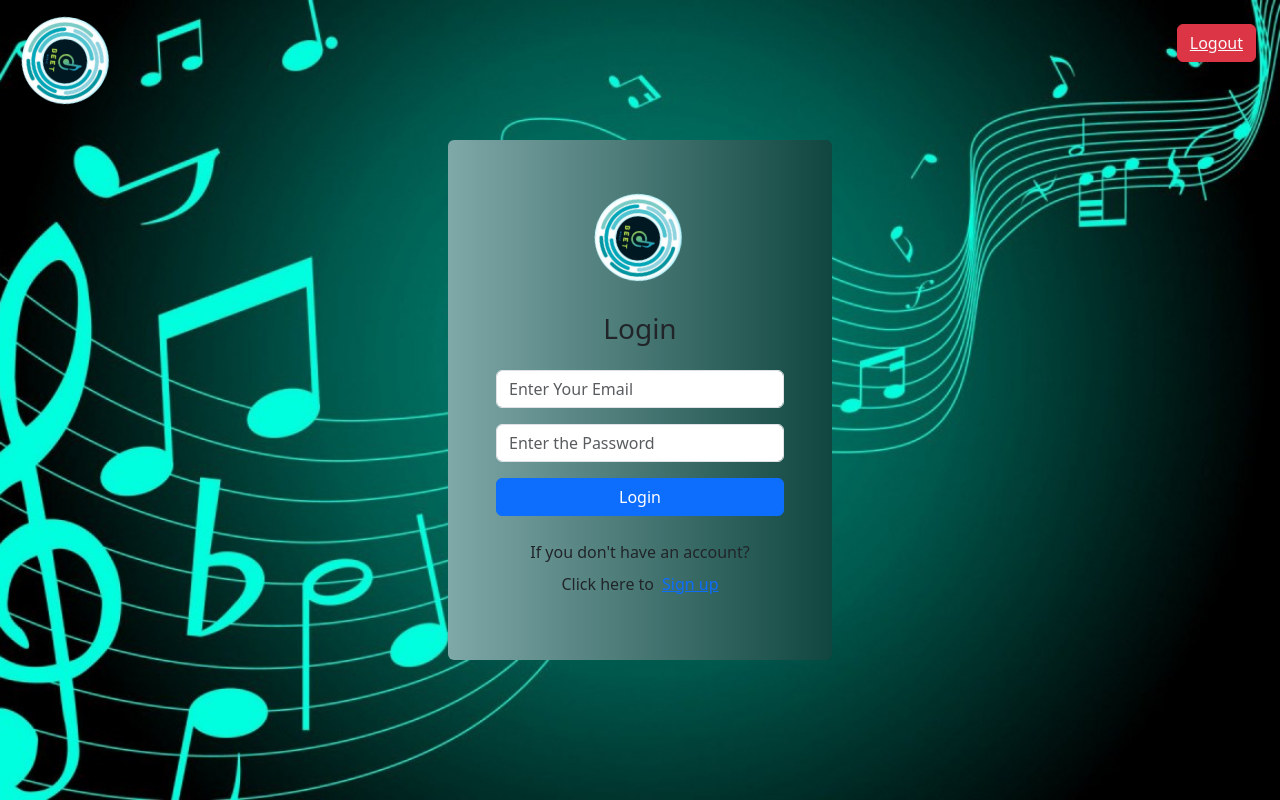
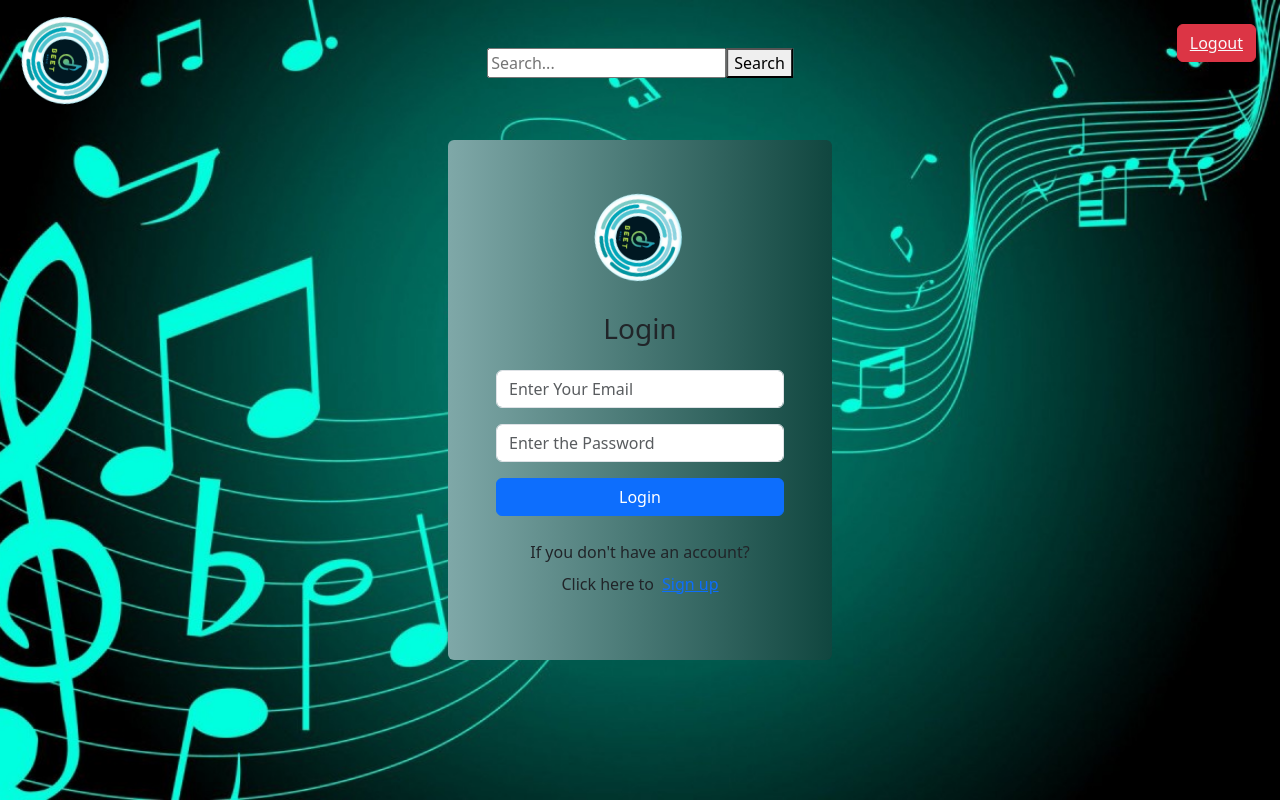
Before and after one commit to SupunJayaweera/Music_App_CRUD, a React (Create React App) app in the folder frontend1/: page /login in a window 1280 px wide. Built offline with nearby package versions, Linux system fonts and the light colour scheme.

Commit message:
Added the search bar

```diff
--- a/frontend1/src/components/App.js
+++ b/frontend1/src/components/App.js
@@ -8,22 +8,30 @@ import { BrowserRouter, Routes, Route, Link } from "react-router-dom";
 import RequireAuth from "./RequireAuth";
 import SignupPage from "../pages/SignupPage";
 import LogoutPage from "../pages/LogoutPage";
-
+import Search from './Search';
 
 
 
 function App() {
   return (
     <div className="App ">
+       <div className="position-absolute
+        top-0 start-50 translate-middle-x
+        p-5">
+      <Search />
+      {/* Other components and content */}
+    </div>
       <BrowserRouter>
         <div className="position-absolute
         top-0 start-0 p-1">
           <button className="btn">
             <Link className="link-dark" to="/">
               <img className="App-logo mb-4 "
-               style={{ width: "100px", height: "100px", float: "left" }}
+               style={{ width: "100px", height: "100px",
+                float: "left" }}
                src={logo} alt="logo" />
             </Link>
+
           </button>
         </div>
 
--- /dev/null
+++ b/frontend1/src/components/Search.js
@@ -0,0 +1,83 @@
+import React, { useState } from "react";
+import axios from "axios";
+
+function Search() {
+  const [searchQuery, setSearchQuery] = useState("");
+  const [searchResults, setSearchResults] = useState([]);
+  const [suggestions, setSuggestions] = useState([]); // Added state for suggestions
+
+  const handleSearch = async () => {
+    if (!searchQuery.trim()) {
+      return;
+    }
+
+    try {
+      const response = await axios.get(`search?query=${searchQuery}`);
+      setSearchResults(response.data);
+    } catch (error) {
+      console.error("Error searching:", error);
+    }
+  };
+
+  const handleSuggestionClick = (suggestion) => {
+    setSearchQuery(suggestion.name);
+    handleSearch();
+  };
+
+  // Implement auto-suggestions logic here
+  const handleAutoSuggestions = async (inputValue) => {
+    // Add your code to fetch and set suggestions based on inputValue
+    // For example, you can fetch suggestions from your backend or filter searchResults
+    const filteredSuggestions = searchResults.filter((result) =>
+      result.name.toLowerCase().includes(inputValue.toLowerCase())
+    );
+
+    setSuggestions(filteredSuggestions);
+  };
+
+  return (
+    <div>
+      <input
+        type="text"
+        placeholder="Search..."
+        value={searchQuery}
+        onChange={(e) => {
+          setSearchQuery(e.target.value);
+          handleAutoSuggestions(e.target.value); // Call auto-suggestions when typing
+        }}
+      />
+      <button onClick={handleSearch}>Search</button>
+
+      {/* Display auto-suggestions */}
+      {suggestions.length > 0 && (
+        <ul>
+          {suggestions.map((suggestion) => (
+            <li
+              key={suggestion._id}
+              onClick={() => handleSuggestionClick(suggestion)}
+            >
+              {suggestion.name}
+            </li>
+          ))}
+        </ul>
+      )}
+
+      {/* Display search results */}
+      {searchResults.map((result) => (
+        <div className="bg-secondary">
+          <ul>
+            <a
+              className="text-light"
+              key={result._id}
+              href={`/song/${result._id}`} // Replace with the appropriate URL
+            >
+              {result && result.name}
+            </a>
+          </ul>
+        </div>
+      ))}
+    </div>
+  );
+}
+
+export default Search;
--- a/frontend1/src/components/songs.js
+++ b/frontend1/src/components/songs.js
@@ -15,11 +15,12 @@ export default function Songs() {
         align-items-center
         vh-100"
       >
-        <div className="p-4 "
+        <div className="p-4"
         >
           <div className="bg-secondary bg-gradient p-2 text-dark bg-opacity-75 rounded-3"
           >
           <h2 className="text-light ">Songs: </h2>
+
           </div>
         </div>
         <div className="bg-secondary bg-gradient p-2 text-dark bg-opacity-75 rounded-3">
@@ -35,31 +36,31 @@ export default function Songs() {
                 <tr>
                   <th
                     scope="col"
-                    style={{ backgroundColor: "#8BF032", color: "#000000" }}
+                    className="bg-success p-2 text-white bg-opacity-50"
                   >
                     Name
                   </th>
                   <th
                     scope="col"
-                    style={{ backgroundColor: "#8BF032", color: "#000000" }}
+                    className="bg-success p-2 text-white bg-opacity-50"
                   >
                     Artist
                   </th>
                   <th
                     scope="col"
-                    style={{ backgroundColor: "#8BF032", color: "#000000" }}
+                    className="bg-success p-2 text-white bg-opacity-50"
                   >
                     Genre
                   </th>
                   <th
                     scope="col"
-                    style={{ backgroundColor: "#8BF032", color: "#000000" }}
+                    className="bg-success p-2 text-white bg-opacity-50"
                   >
                     Music Player
                   </th>
                   <th
                     scope="col"
-                    style={{ backgroundColor: "#8BF032", color: "#000000" }}
+                    className="bg-success p-2 text-white bg-opacity-50"
                   >
                     Update/Delete
                   </th>
```
Also changed, not shown: 2 other files (tests, documents, lock files or other folders).
